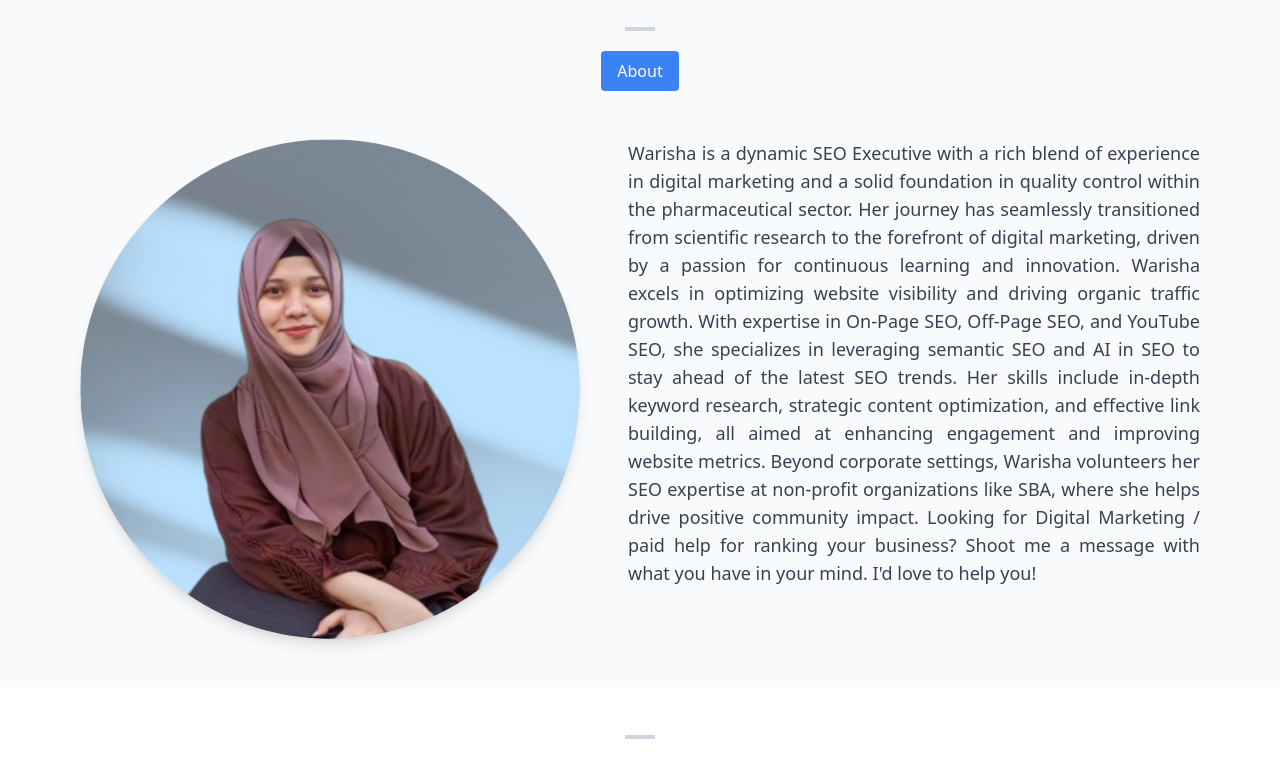
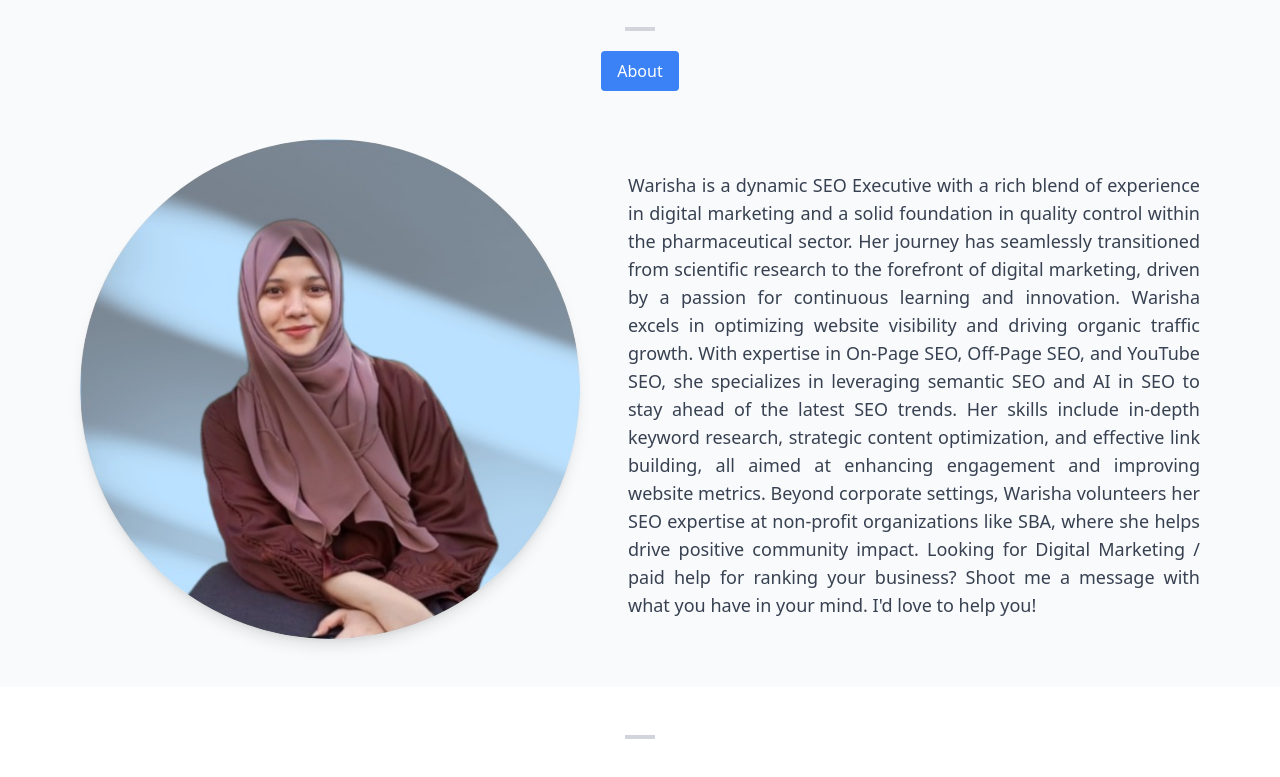
Before and after one commit to tuba-naf/Warisha-Portfolio, a Next.js app: page / in a window 1280 px wide. Shown: the part 620-1397 px from the top of the page. Built offline with nearby package versions, Linux system fonts and the light colour scheme.

Commit message:
Font Modifies

```diff
--- a/app/Components/About/page.tsx
+++ b/app/Components/About/page.tsx
@@ -31,7 +31,7 @@ const About1: React.FC = () => {
         </div>
 
         {/* Content on Right */}
-        <div className="flex flex-col justify-center lg:justify-start gap-4 w-full sm:w-[50%] lg:w-[55%] text-center lg:text-left">
+        <div className="flex flex-col justify-center lg:justify-start gap-4 w-full sm:w-[50%] lg:w-[55%] text-center lg:text-left mt-8">
           <p className="text-gray-700 text-justify text-sm sm:text-base md:text-lg leading-relaxed">
             Warisha is a dynamic SEO Executive with a rich blend of experience
             in digital marketing and a solid foundation in quality control
```
